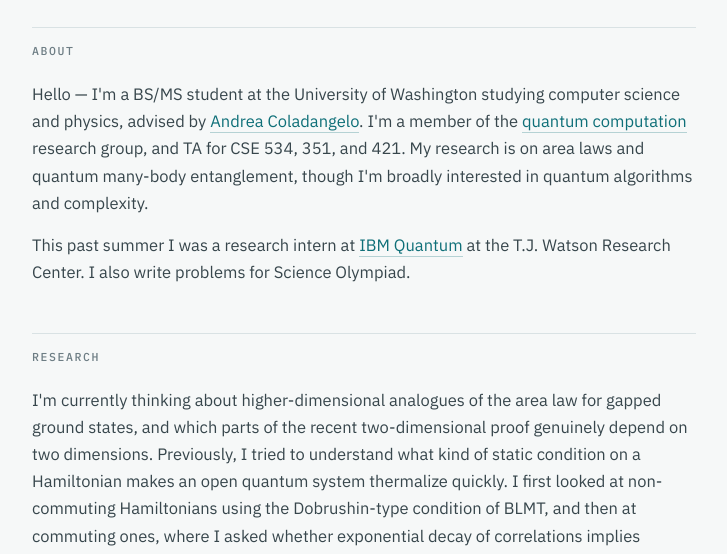
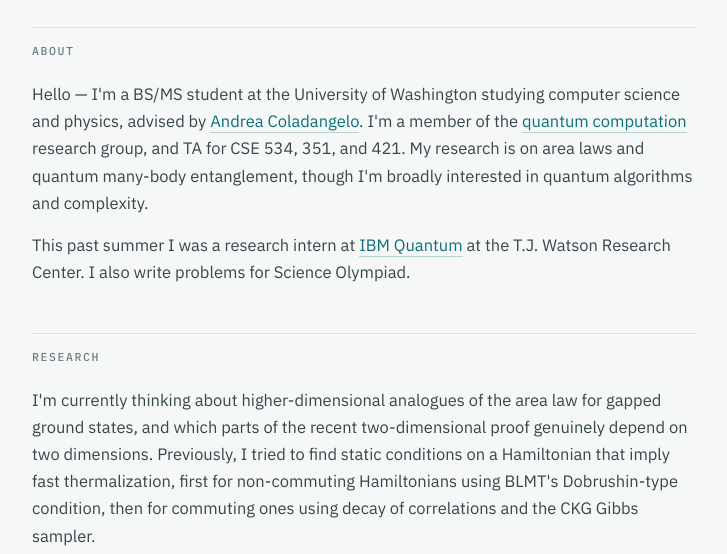
Before and after one commit to samibadalkhan/samibadalkhan.github.io, a plain HTML site: page index.html in a window 1280 px wide. Shown: the part 237-791 px from the top of the page, without its empty margins (276-1003 px from the left). Drawn offline with nearby package versions, Linux system fonts and the light colour scheme.

Commit message:
Shorten Gibbs sampler sentence in Research

```diff
--- a/index.html
+++ b/index.html
@@ -126,7 +126,7 @@
 
   <section>
     <h2>Research</h2>
-    <p>I'm currently thinking about higher-dimensional analogues of the area law for gapped ground states, and which parts of the recent two-dimensional proof genuinely depend on two dimensions. Previously, I tried to understand what kind of static condition on a Hamiltonian makes an open quantum system thermalize quickly. I first looked at non-commuting Hamiltonians using the Dobrushin-type condition of BLMT, and then at commuting ones, where I asked whether exponential decay of correlations implies polynomial mixing time for the CKG Gibbs sampler.</p>
+    <p>I'm currently thinking about higher-dimensional analogues of the area law for gapped ground states, and which parts of the recent two-dimensional proof genuinely depend on two dimensions. Previously, I tried to find static conditions on a Hamiltonian that imply fast thermalization, first for non-commuting Hamiltonians using BLMT's Dobrushin-type condition, then for commuting ones using decay of correlations and the CKG Gibbs sampler.</p>
   </section>
 
   <section>
```
